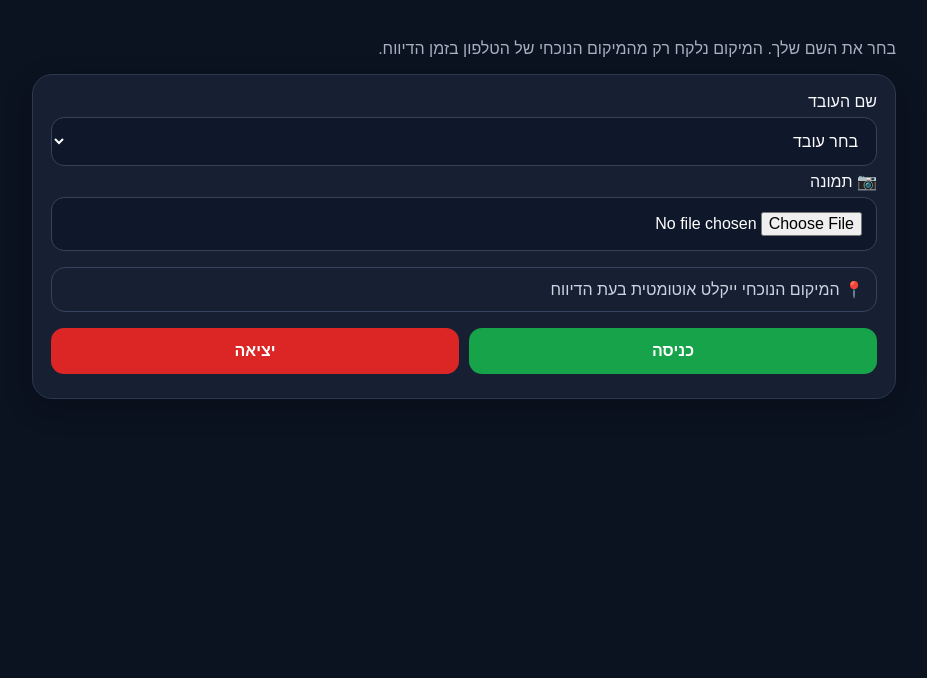
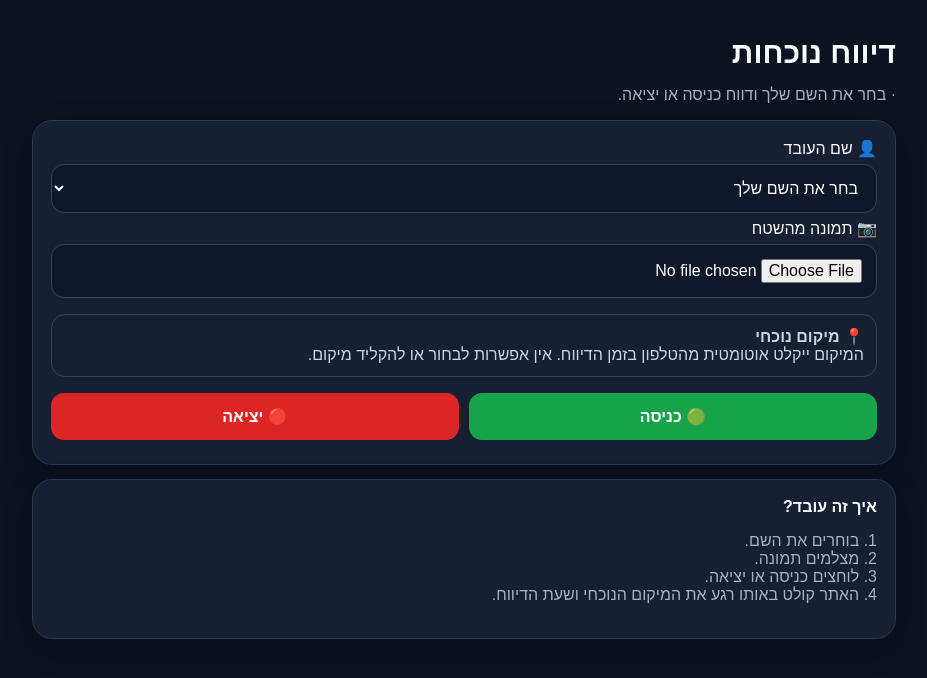
Before and after one commit to moshe111378-stack/employee-time-tracker, a Flask app: template templates/event.html in a window 1280 px wide. Shown: the part 60-738 px from the top of the page, without its empty margins (176-1103 px from the left). Run offline with Flask 3, Linux system fonts and the light colour scheme; the template is opened without the code that fills it, so the values that code supplies are empty; parts of the project's set-up code (start-up, migrations or seed data) failed here and were passed over.

Commit message:
Complete employee attendance workflow UI

```diff
--- a/templates/event.html
+++ b/templates/event.html
@@ -1 +1,28 @@
-{% extends 'base.html' %}{% block c %}<h1>{{event.name}}</h1><p class="muted">בחר את השם שלך. המיקום נלקח רק מהמיקום הנוכחי של הטלפון בזמן הדיווח.</p><form class="card" id="punch" method="post" enctype="multipart/form-data"><label>שם העובד<select name="wid" required><option value="">בחר עובד</option>{% for w in workers %}<option value="{{w.id}}">{{w.name}}</option>{% endfor %}</select></label><label>📷 תמונה<input type="file" name="photo" accept="image/*" capture="environment"></label><input type="hidden" name="lat" id="lat"><input type="hidden" name="lon" id="lon"><input type="hidden" name="acc" id="acc"><div id="gps" class="gps">📍 המיקום הנוכחי ייקלט אוטומטית בעת הדיווח</div><div class="actions"><button class="in" name="act" value="in">כניסה</button><button class="out" name="act" value="out">יציאה</button></div></form><script>document.getElementById('punch').addEventListener('submit',function(e){if(this.dataset.gps)return;e.preventDefault();const f=this,b=e.submitter,g=document.getElementById('gps');g.textContent='📍 קולט מיקום נוכחי...';if(!navigator.geolocation){g.textContent='❌ אין תמיכה במיקום';return}navigator.geolocation.getCurrentPosition(p=>{lat.value=p.coords.latitude;lon.value=p.coords.longitude;acc.value=Math.round(p.coords.accuracy);g.textContent='✅ המיקום הנוכחי נקלט';f.dataset.gps='1';f.requestSubmit(b)},()=>g.textContent='❌ יש לאשר הרשאת מיקום כדי לדווח',{enableHighAccuracy:true,maximumAge:0,timeout:10000})})</script>{% endblock %}
+{% extends 'base.html' %}{% block c %}
+<h1>דיווח נוכחות</h1><p class="muted">{{event.name}} · בחר את השם שלך ודווח כניסה או יציאה.</p>
+<form class="card" id="punch" method="post" enctype="multipart/form-data">
+<label>👤 שם העובד<select name="wid" required><option value="">בחר את השם שלך</option>{% for w in workers %}<option value="{{w.id}}">{{w.name}}</option>{% endfor %}</select></label>
+<label>📷 תמונה מהשטח<input type="file" name="photo" accept="image/*" capture="environment" required></label>
+<div class="gps" id="gps"><b>📍 מיקום נוכחי</b><br><span>המיקום ייקלט אוטומטית מהטלפון בזמן הדיווח. אין אפשרות לבחור או להקליד מיקום.</span></div>
+<input type="hidden" name="lat" id="lat"><input type="hidden" name="lon" id="lon"><input type="hidden" name="acc" id="acc">
+<div class="actions"><button class="in" name="act" value="in">🟢 כניסה</button><button class="out" name="act" value="out">🔴 יציאה</button></div>
+</form>
+<div class="card"><b>איך זה עובד?</b><p>1. בוחרים את השם.<br>2. מצלמים תמונה.<br>3. לוחצים כניסה או יציאה.<br>4. האתר קולט באותו רגע את המיקום הנוכחי ושעת הדיווח.</p></div>
+<script>
+const form=document.getElementById('punch'),gps=document.getElementById('gps');
+form.addEventListener('submit',function(e){
+ if(form.dataset.ready==='1')return;
+ e.preventDefault();const btn=e.submitter;
+ const file=form.querySelector('input[type=file]');
+ if(!file.files.length){gps.innerHTML='<b>❌ חסרה תמונה</b><br>יש לצלם או לצרף תמונה לפני הדיווח.';return}
+ if(!navigator.geolocation){gps.innerHTML='<b>❌ אין תמיכה ב-GPS</b>';return}
+ gps.innerHTML='<b>📍 קולט מיקום נוכחי...</b><br>נא להמתין מספר שניות.';
+ navigator.geolocation.getCurrentPosition(p=>{
+  document.getElementById('lat').value=p.coords.latitude;
+  document.getElementById('lon').value=p.coords.longitude;
+  document.getElementById('acc').value=Math.round(p.coords.accuracy);
+  gps.innerHTML='<b>✅ המיקום הנוכחי נקלט</b><br>דיוק משוער: '+Math.round(p.coords.accuracy)+' מטר';
+  form.dataset.ready='1';form.requestSubmit(btn);
+ },()=>{gps.innerHTML='<b>❌ לא ניתן לבצע דיווח</b><br>יש לאשר לאתר גישה למיקום הנוכחי.'},{enableHighAccuracy:true,maximumAge:0,timeout:15000});
+});
+</script>{% endblock %}
```
